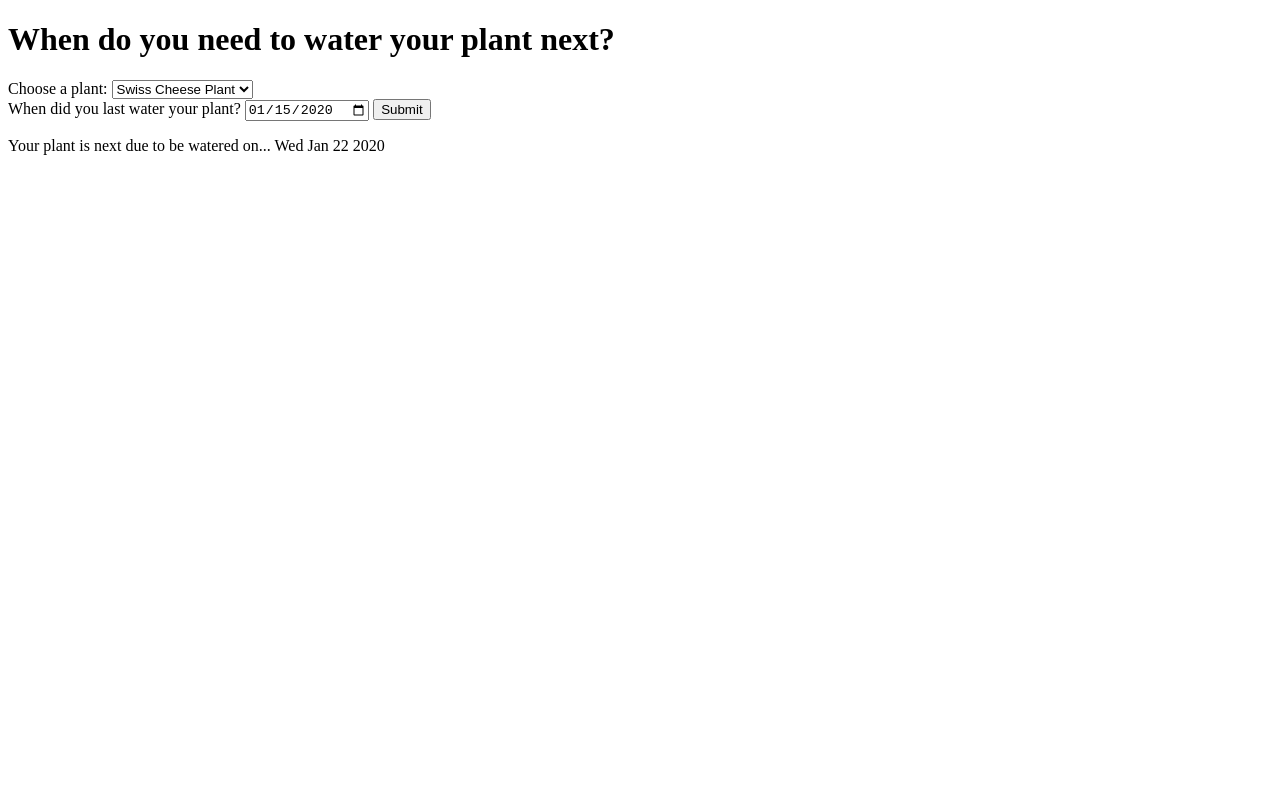
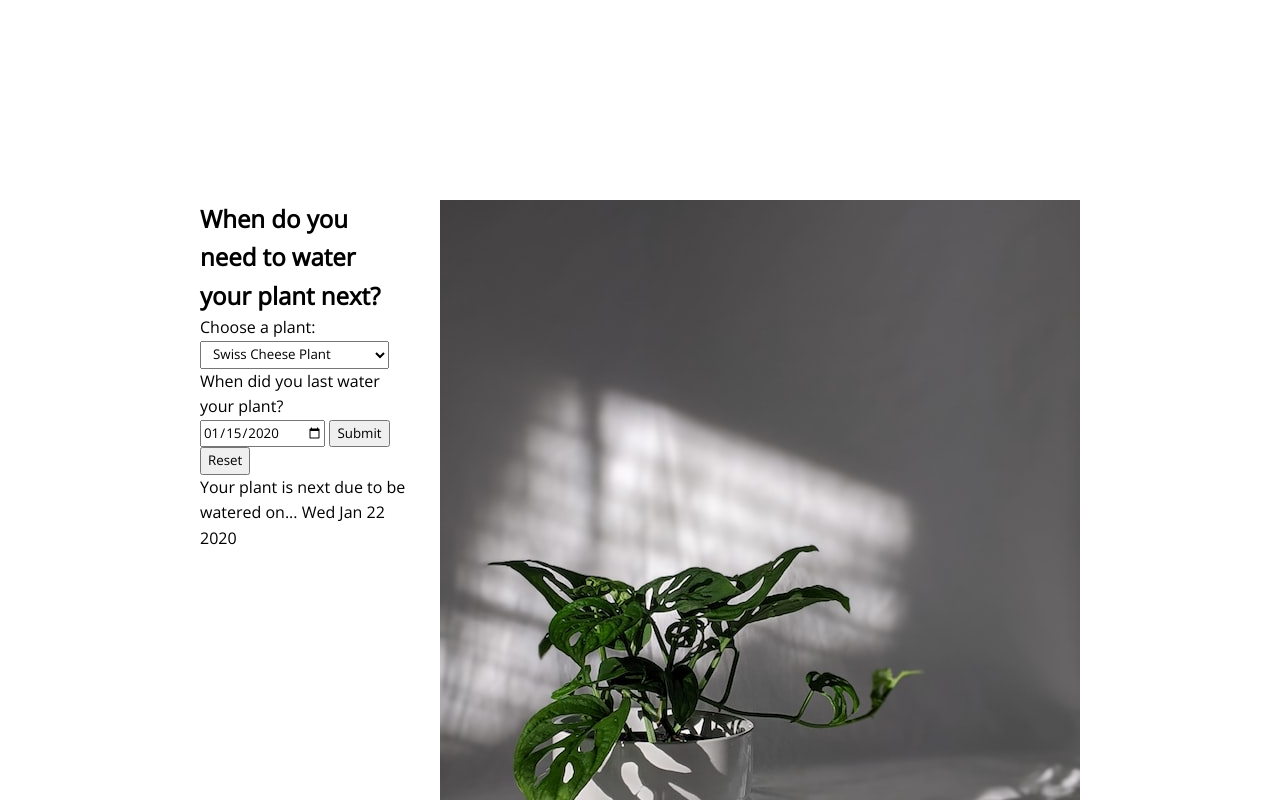
Before and after one commit to htippins/housePlantApp, a plain HTML site: page index.html in a window 1280 px wide. Both pictures are taken after typing "2020-01-15" into the empty fields and a click on the button "Submit". Shown: the top 800 px of the page. Drawn offline with nearby package versions, Linux system fonts and the light colour scheme.

Commit message:
added some style and dynamic images

```diff
--- a/app.js
+++ b/app.js
@@ -28,10 +28,18 @@ let plants = [
   },
   {
     name: "Wax Plant",
-    daysBetweenSummer: 7,
-    daysBetweenWinter: 30,
+    daysBetweenSummer: 14,
+    daysBetweenWinter: 28,
     light: "Bright, indirect",
     water: "Low and misting",
+    soil: "Well-draining",
+  },
+  {
+    name: "Mini Monstera",
+    daysBetweenSummer: 4,
+    daysBetweenWinter: 8,
+    light: "Bright, indirect",
+    water: "Moderate",
     soil: "Well-draining",
   },
   {
@@ -40,6 +48,22 @@ let plants = [
     daysBetweenWinter: 4,
     light: "Bright, indirect",
     water: "Low moderate",
+    soil: "Well-draining",
+  },
+  {
+    name: "Peacock Plant",
+    daysBetweenSummer: 2,
+    daysBetweenWinter: 4,
+    light: "Bright, indirect",
+    water: "Moderate-high + misting",
+    soil: "Well-draining",
+  },
+  {
+    name: "Variegated Rubber Plant",
+    daysBetweenSummer: 5,
+    daysBetweenWinter: 12,
+    light: "Bright, indirect",
+    water: "Moderate",
     soil: "Well-draining",
   },
 ];
@@ -52,6 +76,13 @@ for (let i = 0; i < arrLength; i++) {
   option.id = i;
   option.text = plants[i].name;
   dropDown.add(option);
+}
+
+function plantImage(plantID) {
+  //Create an image element
+  let img = document.createElement("IMG");
+  img.src = `../images/plant${plantID}.jpg`;
+  document.querySelector('.second-item').appendChild(img);
 }
 
 //Returns the inputted date
@@ -80,14 +111,19 @@ btn.addEventListener("click", function () {
   const plantID = document.querySelector("#plants").selectedIndex;
   const n = plantID;
   const plantName = plants[n].name;
-  console.log(plantName);
   //Get the inputted last watered date and convert it to a readable string
   const date = lastWateredDate();
-  console.log(date.toDateString());
   //Get the amount of days per plant and calculate when the next watering date is
   const daysTillWater = plants[n].daysBetweenSummer;
   const daysTillWaterDate = addDays(daysTillWater).toDateString();
   //Display the date on the webpage
   const nextWater = document.querySelector("#nextDue");
   nextWater.textContent = daysTillWaterDate;
+  plantImage(n);
 });
+
+const resetBtn = document.querySelector('#reset-btn');
+resetBtn.addEventListener("click", function() {
+  const clearImage = document.querySelector('img');
+  clearImage.remove();
+});
--- a/index.html
+++ b/index.html
@@ -4,24 +4,30 @@
     <meta charset="UTF-8" />
     <meta http-equiv="X-UA-Compatible" content="IE=edge" />
     <meta name="viewport" content="width=device-width, initial-scale=1.0" />
+    <link rel="stylesheet"
+    href="https://fonts.googleapis.com/css2?family=Open+Sans">
     <link rel="stylesheet" href="style.css" />
     <title>Document</title>
   </head>
   <body>
+    <section class="app-container">
+      <div class="first-item">
         <h1>When do you need to water your plant next?</h1>
-    <div class="container">
         <label for="plants">Choose a plant:</label>
         <select name="plants" id="plants"></select
         ><br />
         <label for="date">When did you last water your plant?</label>
         <input type="date" id="lastWatered" name="lastWatered" />
         <button type="button" id="btn">Submit</button>
-      <div>
+        <button type="button" id="reset-btn">Reset</button>
         <p>
           Your plant is next due to be watered on... <span id="nextDue"></span>
         </p>
       </div>
+      <div class="second-item">
+
       </div>
+    </section>
     <script src="/app.js"></script>
   </body>
 </html>
--- a/style.css
+++ b/style.css
@@ -0,0 +1,16 @@
+* {
+    margin: 0;
+    line-height: 1.6;
+    font-family: 'Open Sans', sans-serif;
+}
+
+.app-container {
+    display: grid;
+    grid-template-columns: 1fr 1fr;
+    padding: 200px;
+    gap: 30px;
+}
+
+#plants {
+    padding: 3px 8px 3px 8px;
+}
```
Also changed, not shown: images/plant0.jpg (added), images/plant2.jpg (added), images/plant4.jpg (added). Lines whose indentation alone changed are shown as unchanged.
